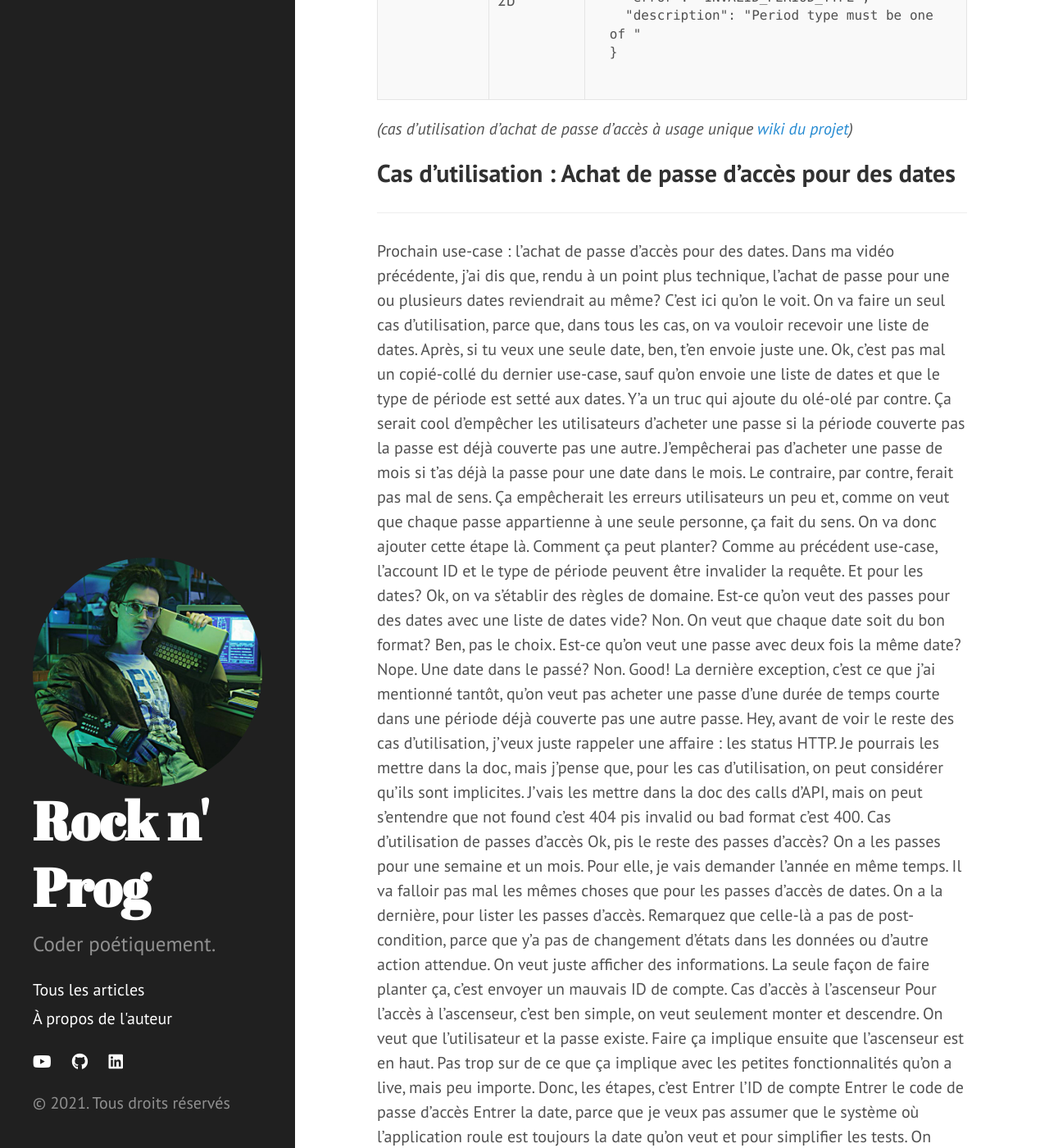
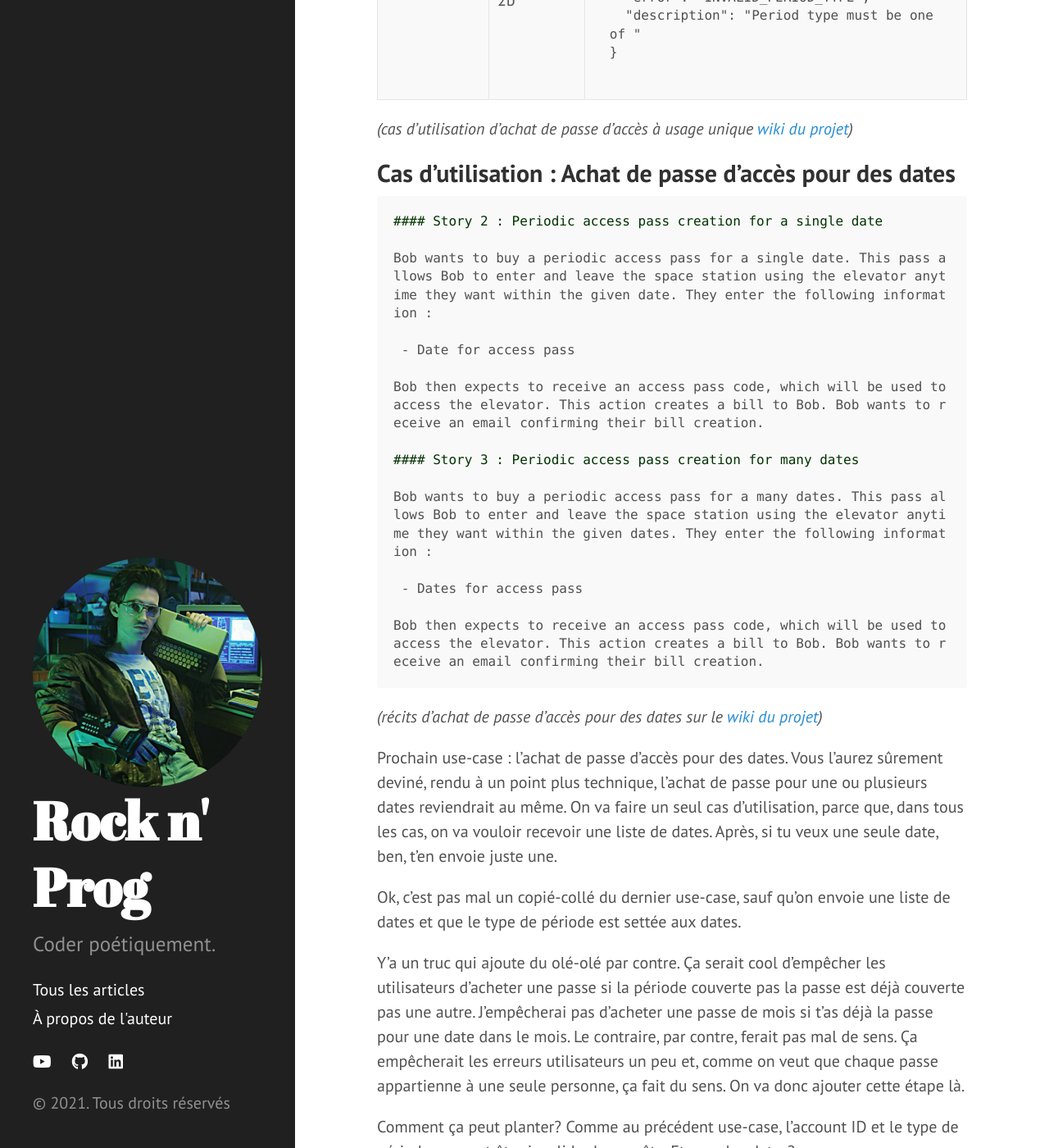
Before and after one commit to ExiledNarwal28/rocknprog, a Jekyll site: the page built from web/fr/_posts/2021-01-08-stories-to-use-cases.md, in a window 1280 px wide and 1400 px high, scrolled down 9615 px. Shown: the whole window at 82% size. Built offline with Jekyll 4.4.1, drawn with Linux system fonts in a browser that asks for light colours; some of the changed text lies outside the part shown.

Commit message:
Finish french article for use-cases

````diff
--- a/web/fr/_posts/2021-01-08-stories-to-use-cases.md
+++ b/web/fr/_posts/2021-01-08-stories-to-use-cases.md
@@ -333,74 +333,202 @@
 
 ## Cas d'utilisation : Achat de passe d’accès pour des dates
 
-___
+```markdown
+#### Story 2 : Periodic access pass creation for a single date
 
-Prochain use-case : l’achat de passe d’accès pour des dates. Dans ma vidéo précédente, j’ai dis que, rendu à un point plus technique, l’achat de passe pour une ou plusieurs dates reviendrait au même? C’est ici qu’on le voit. On va faire un seul cas d'utilisation, parce que, dans tous les cas, on va vouloir recevoir une liste de dates. Après, si tu veux une seule date, ben, t’en envoie juste une.
-Ok, c’est pas mal un copié-collé du dernier use-case, sauf qu’on envoie une liste de dates et que le type de période est setté aux dates.
-Y’a un truc qui ajoute du olé-olé par contre. Ça serait cool d’empêcher les utilisateurs d’acheter une passe si la période couverte pas la passe est déjà couverte pas une autre.
-J’empêcherai pas d’acheter une passe de mois si t’as déjà la passe pour une date dans le mois. Le contraire, par contre, ferait pas mal de sens. Ça empêcherait les erreurs utilisateurs un peu et, comme on veut que chaque passe appartienne à une seule personne, ça fait du sens. On va donc ajouter cette étape là.
+Bob wants to buy a periodic access pass for a single date. This pass allows Bob to enter and leave the space station using the elevator anytime they want within the given date. They enter the following information :
+
+ - Date for access pass
+
+Bob then expects to receive an access pass code, which will be used to access the elevator. This action creates a bill to Bob. Bob wants to receive an email confirming their bill creation.
+
+#### Story 3 : Periodic access pass creation for many dates
+
+Bob wants to buy a periodic access pass for a many dates. This pass allows Bob to enter and leave the space station using the elevator anytime they want within the given dates. They enter the following information :
+
+ - Dates for access pass
+
+Bob then expects to receive an access pass code, which will be used to access the elevator. This action creates a bill to Bob. Bob wants to receive an email confirming their bill creation.
+```
+*(récits d'achat de passe d'accès pour des dates sur le [wiki du projet](https://github.com/ExiledNarwal28/space-elevator/wiki/Personas-and-stories))*
+
+Prochain use-case : l’achat de passe d’accès pour des dates. Vous l'aurez sûrement deviné, rendu à un point plus technique, l’achat de passe pour une ou plusieurs dates reviendrait au même. On va faire un seul cas d'utilisation, parce que, dans tous les cas, on va vouloir recevoir une liste de dates. Après, si tu veux une seule date, ben, t’en envoie juste une.
+
+Ok, c’est pas mal un copié-collé du dernier use-case, sauf qu’on envoie une liste de dates et que le type de période est settée aux dates.
+
+Y’a un truc qui ajoute du olé-olé par contre. Ça serait cool d’empêcher les utilisateurs d’acheter une passe si la période couverte pas la passe est déjà couverte pas une autre. J’empêcherai pas d’acheter une passe de mois si t’as déjà la passe pour une date dans le mois. Le contraire, par contre, ferait pas mal de sens. Ça empêcherait les erreurs utilisateurs un peu et, comme on veut que chaque passe appartienne à une seule personne, ça fait du sens. On va donc ajouter cette étape là.
+
 Comment ça peut planter? Comme au précédent use-case, l’account ID et le type de période peuvent être invalider la requête. Et pour les dates?
+
 Ok, on va s’établir des règles de domaine. Est-ce qu’on veut des passes pour des dates avec une liste de dates vide? Non. On veut que chaque date soit du bon format? Ben, pas le choix. Est-ce qu’on veut une passe avec deux fois la même date? Nope. Une date dans le passé? Non. Good!
+
 La dernière exception, c’est ce que j’ai mentionné tantôt, qu’on veut pas acheter une passe d’une durée de temps courte dans une période déjà couverte pas une autre passe.
+
+<table>
+  <tr>
+    <th colspan=3>Dates access pass creation</th>
+  </tr>
+  <tr>
+    <td>Description</td>
+    <td colspan=2>A user creates an access pass for given dates to use the elevator</td>
+  </tr>
+  <tr>
+    <td>Actors</td>
+    <td colspan=2>Elevator users</td>
+  </tr>
+  <tr>
+    <td>Pre-condition</td>
+    <td colspan=2>The account must be created</td>
+  </tr>
+  <tr>
+    <td>Post-condition</td>
+    <td colspan=2>After a successful access pass creation, an email is sent to the user containing their access pass code. Also, an associated bill is added to the account.</td>
+  </tr>
+  <tr>
+    <th>Main Scenarios</th>
+    <th>Serial No</th>
+    <th>Steps</th>
+  </tr>
+  <tr>
+    <td>Actors/Users</td>
+    <td>1</td>
+    <td>Enter account ID</td>
+  </tr>
+  <tr>
+    <td></td>
+    <td>2</td>
+    <td>
+      Enter period type and dates :
+<pre lang=json>
+{
+  "periodType": string,
+  "dates": array of strings
+}
+</pre>
+      Example :
+<pre lang=json>
+{
+  "periodType": "dates",
+  "dates": [
+    "2021-12-01",
+    "2021-12-02",
+  ]
+}
+</pre>
+    </td>
+  </tr>
+  <tr>
+    <td></td>
+    <td>3</td>
+    <td>Validate the user do not already have an access pass for given dates (with dates, week or month access passes)</td>
+  </tr>
+  <tr>
+    <td></td>
+    <td>4</td>
+    <td>Respond newly created access pass code as a location header.</td>
+  </tr>
+  <tr>
+    <td>Extensions</td>
+    <td>1a</td>
+    <td>
+      Non existent account ID. The following is returned :
+<pre lang=json>
+{
+  "error": "ACCOUNT_NOT_FOUND",
+  "description": "Account with ID {{accountId}} not found"
+}
+</pre>
+    </td>
+  </tr>
+  <tr>
+    <td></td>
+    <td>2b</td>
+    <td>
+      Bad value for period type. The following is returned :
+<pre lang=json>
+{
+  "error": "INVALID_PERIOD_TYPE",
+  "description": "Period type must be one of {{availablePeriodTypes}}"
+}
+</pre>
+    </td>
+  </tr>
+  <tr>
+    <td></td>
+    <td>2c</td>
+    <td>
+      Empty array for dates. The following is returned :
+<pre lang=json>
+{
+  "error": "EMPTY_DATES",
+  "description": "Dates array must not be empty"
+}
+</pre>
+    </td>
+  </tr>
+  <tr>
+    <td></td>
+    <td>2d</td>
+    <td>
+       Invalid date format. The following is returned :
+<pre lang=json>
+{
+  "error": "INVALID_DATE_FORMAT",
+  "description": "Date must be of format yyyy-MM-dd, such as 2021-12-01"
+}
+</pre>
+    </td>
+  </tr>
+  <tr>
+    <td></td>
+    <td>2e</td>
+    <td>
+       Repeated dates in array. The following is returned :
+<pre lang=json>
+{
+  "error": "REPEATED_DATES",
+  "description": "Dates in array must not be unique"
+}
+</pre>
+    </td>
+  </tr>
+  <tr>
+    <td></td>
+    <td>2f</td>
+    <td>
+       One of the dates is in the past. The following is returned :
+<pre lang=json>
+{
+  "error": "DATE_IN_THE_PAST",
+  "description": "Dates in array must not be in the past."
+}
+</pre>
+    </td>
+  </tr>
+  <tr>
+    <td></td>
+    <td>3g</td>
+    <td>
+       An access pass associated to the account already covers one of the given dates. The following is returned :
+<pre lang=json>
+{
+  "error": "PERIOD_ALREADY_COVERED",
+  "description": "Access pass {{accessPassCode}} already covers the given period"
+}
+</pre>
+    </td>
+  </tr>
+</table>
+*(cas d'utilisation d'achat de passe d'accès pour des dates [wiki du projet](https://github.com/ExiledNarwal28/space-elevator/wiki/Use-cases-%3A-Access-pass-creation))*
+
 Hey, avant de voir le reste des cas d’utilisation, j’veux juste rappeler une affaire : les status HTTP. Je pourrais les mettre dans la doc, mais j’pense que, pour les cas d’utilisation, on peut considérer qu’ils sont implicites. J’vais les mettre dans la doc des calls d’API, mais on peut s’entendre que not found c’est 404 pis invalid ou bad format c’est 400.
-Cas d’utilisation de passes d’accès
-Ok, pis le reste des passes d’accès?
-On a les passes pour une semaine et un mois. Pour elle, je vais demander l’année en même temps. Il va falloir pas mal les mêmes choses que pour les passes d’accès de dates.
-On a la dernière, pour lister les passes d’accès. Remarquez que celle-là a pas de post-condition, parce que y’a pas de changement d’états dans les données ou d’autre action attendue. On veut juste afficher des informations. La seule façon de faire planter ça, c’est envoyer un mauvais ID de compte.
-Cas d’accès à l’ascenseur
-Pour l’accès à l’ascenseur, c’est ben simple, on veut seulement monter et descendre.
-On veut que l’utilisateur et la passe existe. Faire ça implique ensuite que l’ascenseur est en haut. Pas trop sur de ce que ça implique avec les petites fonctionnalités qu’on a live, mais peu importe.
-Donc, les étapes, c’est
-Entrer l’ID de compte
-Entrer le code de passe d’accès
-Entrer la date, parce que je veux pas assumer que le système où l’application roule est toujours la date qu’on veut et pour simplifier les tests.
-On valide que l’utilisateur est pas déjà monter dans la station
-On valide la passe d’accès pour la date donnée
-On répond que c’est good!
-Les exceptions à lancer sont à peu près ce que vous vous attendez pour chaque étape listée. Le cas d’utilisation pour descendre est le même, mais, à l’envers.
-Cas d’utilisation de factures
-Pour les factures on voulait quoi? Pas mal juster les payer et les lister.
-Pour payer, le compte et la facture doivent exister. On s’entend à ce qu’après, le montant qu’on paie soit enlever de la facture.
-Les étapes?
-Entrer l’ID de compte
-Entrer le numéro de facture
-Entrer le montant à payer. On va assumer que ça vient d’une autre app à nous sécure et que l’argent va vraiment être payée.
-On répond la facture à jour. On pourrait juste faire un HTTP status, mais c’est un peu poche de pas au moins montrer le nouveau montant du. On va répondre le bill au complet pour être fin.
-Les erreurs?
-Le compte existe pas
-Le bill existe pas
-Le montant à payer est pas un chiffre positif
-Le montant payé surpasse ce qui est du
-Pis pour lister? Ça ressemble à la liste de passe d’accès. Y’a pas grande vérification à faire à part l’ID de compte et on répond la liste de factures.
-Cas d’utilisation de reporting
-Aight, la bête noire. Le reporting va être rough, genre pas mal plus qu’on pense. J’vais vous montrer les cas d’utilisation mais y’a 1000 concepts là-dedans qu’on a pas à retenir tout de suite. Ça va être pas mal plus tard dans le projet.
-On a cinq cas d’utilisation, qui correspondent aux cinq récits, qui correspondent aux cinq métriques. On va faire une twiste, on va quand même laisser les gens prendre plusieurs métriques en même temps, parce que ça nous complique pas tant la job et ça met tout ça dans le même christie de call HTTP. On va uniformiser le reporting.
-Avant qu’on passe dans les cas d’utilisation, juste savoir que j’ai changé les récits de reporting parce que les combinaisons métriques/dimensions que j’avais mis marchaient pas.
-En gros, on veut :
-Que la personne s’authentifie
-Demande la ou les métriques qu’a veut
-A demande les dimensions qu’a veut, qui fittent avec les métriques demandées, et c’est pas obligatoire
-A demande l’année de la période voulue
-A demande le mois, si elle veut affinée sa période, donc c’est pas obligatoire
-Le scope, donc comment on fragmente temporellement la période qu’on veut
-Si on veut, on demande les fonctions d'agrégats, donc le regroupement de données pour avoir le minimum et tralala
-Ensuite, on répond le data dans ce format-là. Comme vous pouvez voir, ça ressemble pas mal au diagramme que j’ai montré l’autre fois.
-Les raisons de plantés sont :
-Authentification qui marche pas
-Aucune métrique sélectionnée
-Métrique qui n’existe pas
-Dimension qui n’existe pas
-Dimension qui n’existe pas pour une des métriques données
-Année absente
-Année invalide
-Mois invalide
-Portée / scope absent
-Scope invalide
-Fonction d'agrégat invalide
-Ok. Pis c’est la même affaire pour chaque métrique, soit la création d’utilisateurs, la création de passe, la création de bill, le paiement de bill et l’utilisation de l’ascenseur.
-Fiou.
-En passant, pour les métriques, les dimensions, le scope et la période, c’est des query parameters. C’est pas du JSON à envoyer en body, c’est un GET à faire en spécifier des paramètres dans le URI.
-Conclusion
-OK.
-J’espère que vous avez aimé ça. C’était juste de la doc, mais c’était plus le fun à faire que je pensais. Le prochain vidéo va être quand même cool. On va faire des dessins. Astheure qu’on a les cas d’utilisations techniques de l’app, c’est le temps de décortiquer notre domaine. On va trouver les têtes d'agrégats et on va lister nos objets principaux.
-Alright, à la prochaine, SALUT LÀ.
+
+## Le reste des cas d'utilisation
+
+Puisque cet article commence à être pas mal long, plutôt que d'aller en détails dans les derniers use-cases, je vous propose plutôt de lire les récits et les cas d'utilisation que j'ai écris sur le [wiki du projet](https://github.com/ExiledNarwal28/space-elevator/wiki). Ma vidéo présente le tout plus exhaustivement, alors si vous voulez vous pouvez toujours écouter ça!
+
+Ok.
+
+J’espère que vous avez aimé ça. C’était juste de la doc., mais c’était plus le fun à faire que je pensais. Dans le prochain article, on va faire des dessins. Maintenant qu’on a les cas d’utilisation techniques de l’app, c’est le temps de décortiquer notre domaine. On va trouver les têtes d'agrégats et on va lister nos objets principaux.
+
+Alright, à la prochaine, salut là!
````
Also changed, not shown: other parts of web/fr/_posts/2021-01-08-stories-to-use-cases.md (+1 -1 lines).
